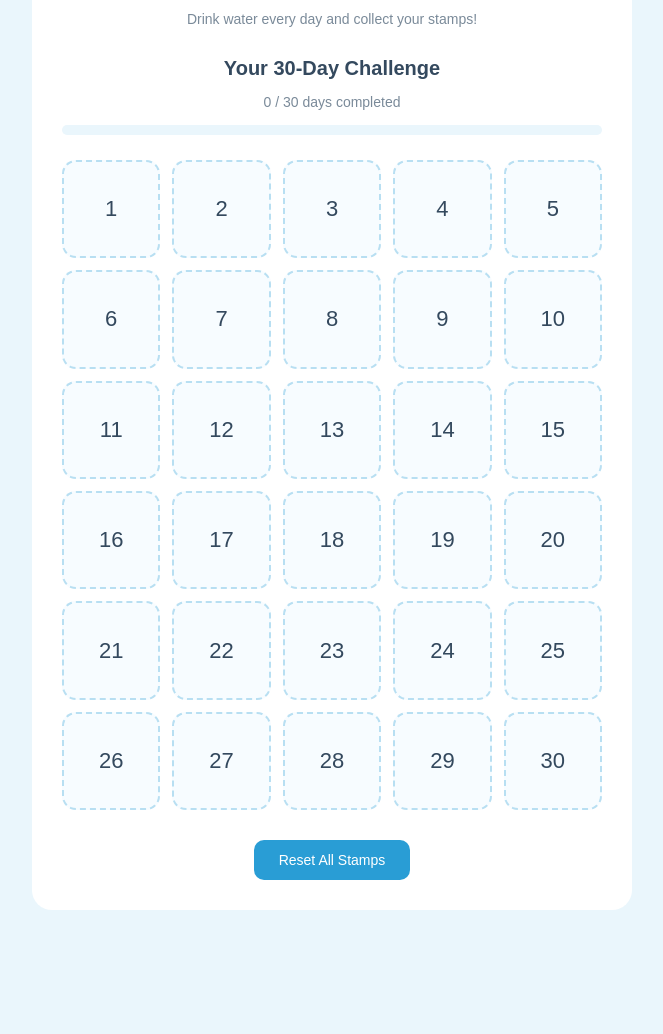
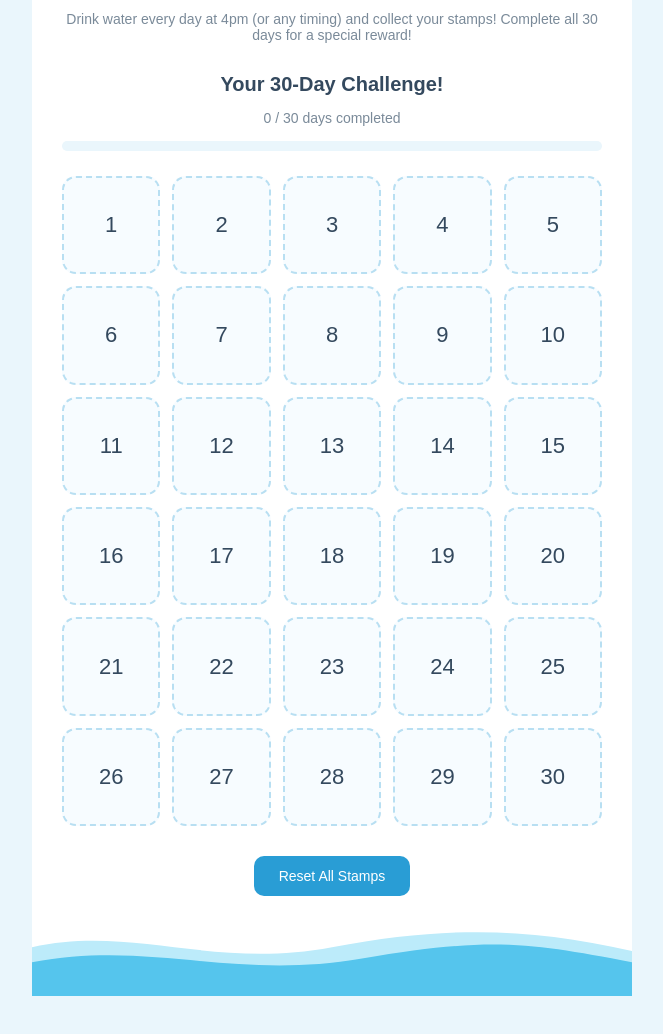
Before and after one commit to superZweiBoy/hydration-stamp-card, a plain HTML site: page index.html in a window 1280 px wide. Shown: the part 124-1158 px from the top of the page, without its empty margins (308-971 px from the left). Before the commit the page ends 1074 px from the top, so only its background shows below. Drawn offline with Linux system fonts and the light colour scheme.

Commit message:
Add files via upload

```diff
--- a/index.html
+++ b/index.html
@@ -20,13 +20,13 @@
             <h1>Zifi's Hydration Stamp Card</h1>
 
             <p>
-                Drink water every day and collect your stamps!
+                Drink water every day at 4pm (or any timing) and collect your stamps! Complete all 30 days for a special reward!
             </p>
         </header>
 
         <section class="stamp-card">
 
-            <h2>Your 30-Day Challenge</h2>
+            <h2>Your 30-Day Challenge!</h2>
 
             <p id="progress">
                 0 / 30 days completed
@@ -47,6 +47,25 @@
             Reset All Stamps
         </button>
 
+        <!-- Decorative ocean wave -->
+        <div class="card-wave">
+            <svg viewBox="0 0 600 100"
+                preserveAspectRatio="none"
+                xmlns="http://www.w3.org/2000/svg">
+
+                <path
+                    d="M0 35 C100 5, 180 65, 300 35 S500 10, 600 40 L600 100 L0 100 Z"
+                    fill="#BCEBFA"
+                />
+
+                <path
+                    d="M0 55 C120 25, 200 80, 330 50 S500 30, 600 55 L600 100 L0 100 Z"
+                    fill="#55C5ED"
+                />
+
+            </svg>
+        </div>
+
     </main>
 
 </body>
--- a/script.js
+++ b/script.js
@@ -31,6 +31,16 @@ function updateProgress() {
 }
 
 
+function showSeal(stamp) {
+
+    const sealImage = document.createElement("img");
+
+    sealImage.src = "images/seal.png";
+    sealImage.alt = "seal face";
+
+    stamp.replaceChildren(sealImage);
+}
+
 // 4. Create the 30 stamp boxes
 for (let day = 1; day <= 30; day++) {
 
@@ -42,7 +52,7 @@ for (let day = 1; day <= 30; day++) {
 
     // Check whether this day was previously completed
     if (completedDays.includes(day)) {
-        stamp.textContent = "💧";
+        showSeal(stamp);
         stamp.disabled = true;
         stamp.classList.add("completed");
     } else {
@@ -56,7 +66,7 @@ for (let day = 1; day <= 30; day++) {
             return;
         }
 
-        stamp.textContent = "💧";
+        showSeal(stamp);
         stamp.disabled = true;
         stamp.classList.add("completed");
 
--- a/style.css
+++ b/style.css
@@ -148,6 +148,13 @@ header p {
     transition: width 0.3s ease;
 }
 
+.stamp img {
+    width: 75%;
+    height: 75%;
+    object-fit: contain;
+    display: block;
+    pointer-events: none;
+}
 
 /* Mobile responsiveness */
 
@@ -176,3 +183,23 @@ header p {
     }
 
 }
+
+
+/* Ocean wave at the bottom of the tracker card */
+
+.card-wave {
+    width: calc(100% + 60px);
+    height: 75px;
+
+    margin-left: -30px;
+    margin-bottom: -30px;
+    margin-top: 25px;
+
+    overflow: hidden;
+}
+
+.card-wave svg {
+    display: block;
+    width: 100%;
+    height: 100%;
+}
```
Also changed, not shown: images/seal.png (added).
